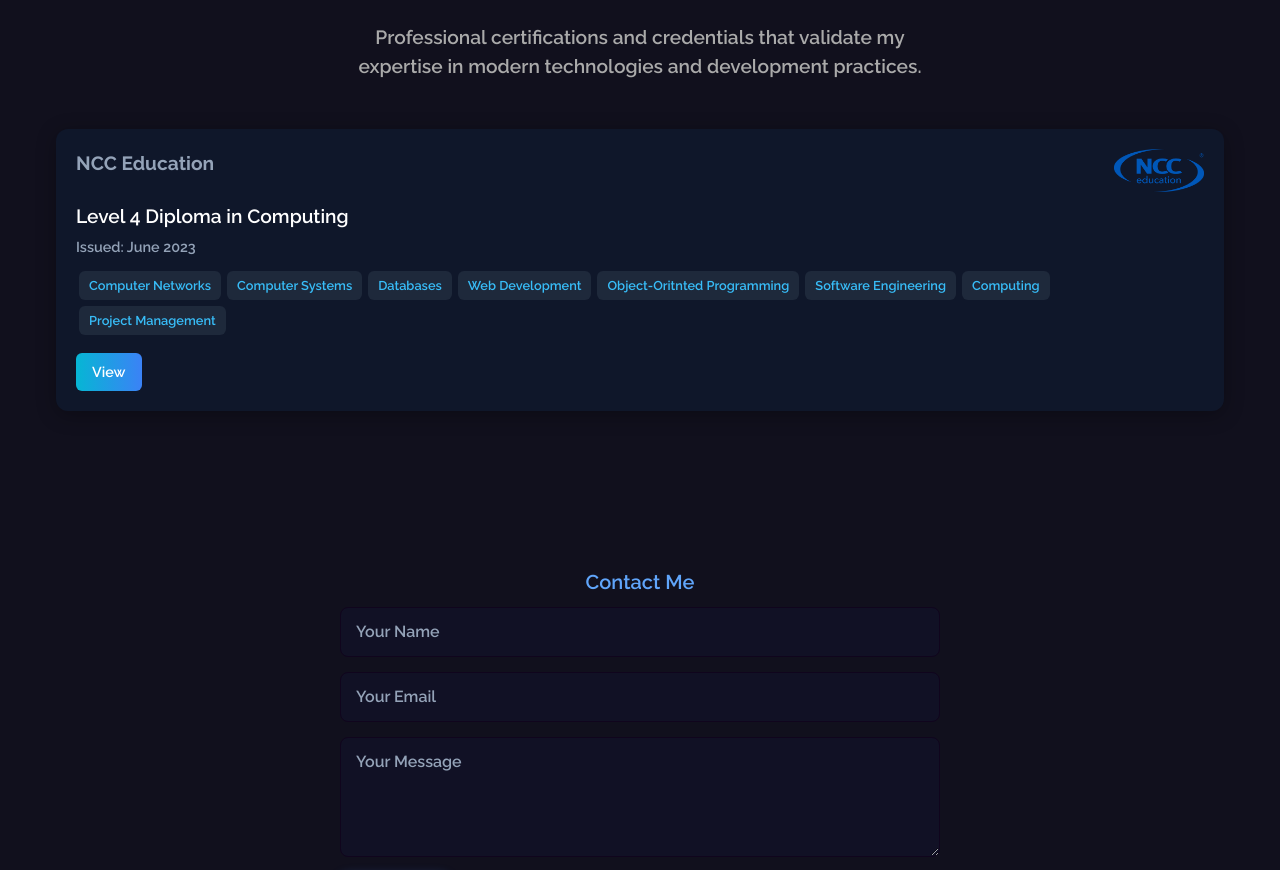
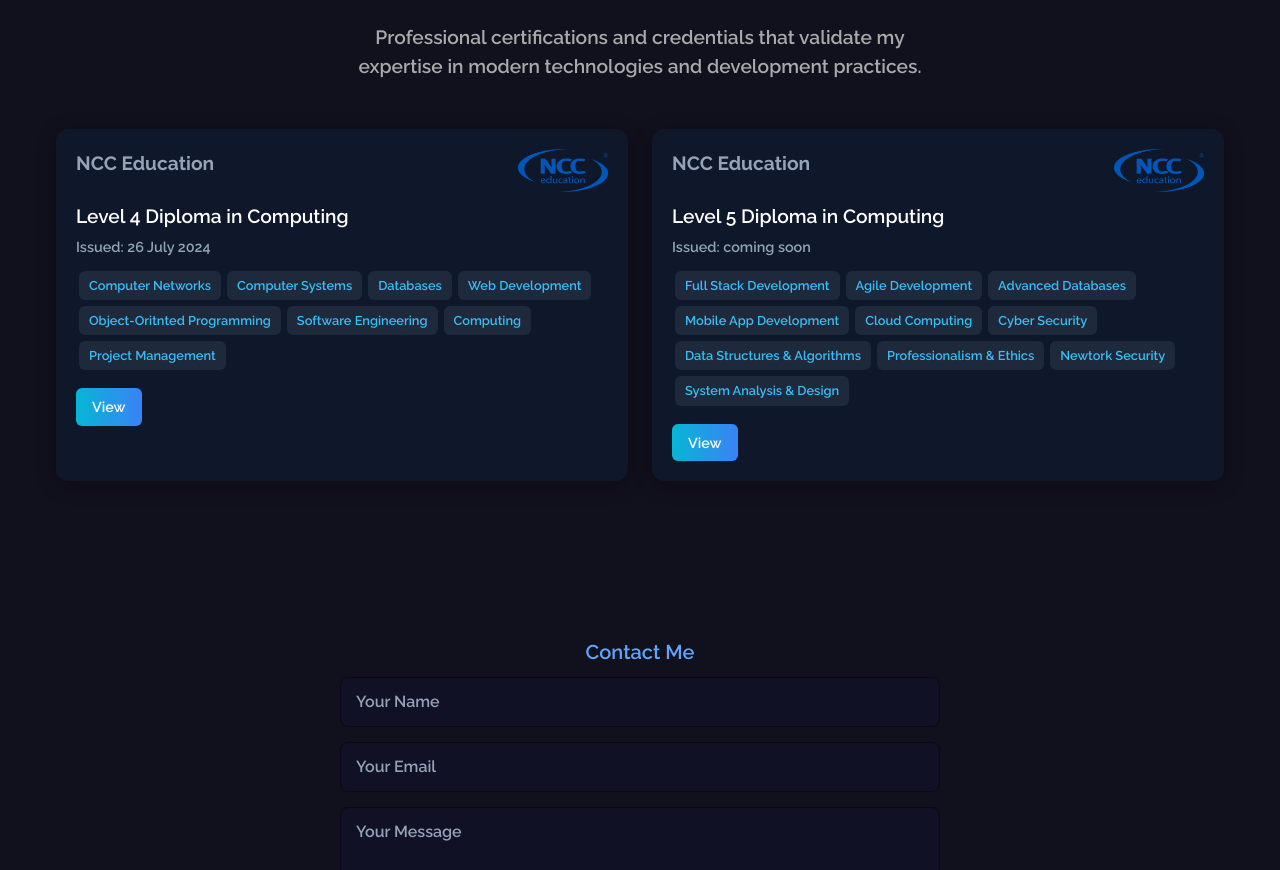
Before and after one commit to nandaminshin/new-protfolio, a React (Vite) app: page / in a window 1280 px wide. Shown: the part 8762-9632 px from the top of the page. Built offline with nearby package versions, Linux system fonts and the light colour scheme.

Commit message:
certificate upadate

```diff
--- a/src/components/Certifications.tsx
+++ b/src/components/Certifications.tsx
@@ -15,19 +15,20 @@ const certificates: Certificate[] = [
         id: 1,
         provider: "NCC Education",
         platformLogo: "/images/Ncc_edu.png",
-        issued: "June 2023",
+        issued: "26 July 2024",
         title: "Level 4 Diploma in Computing",
         skills: ["Computer Networks", "Computer Systems", "Databases", "Web Development", "Object-Oritnted Programming", "Software Engineering", "Computing", "Project Management"],
         file: "/certificates/NCC_Level4_Diploma_In_Computing_NandaMinShin.pdf",
     },
-    // {
-    //     id: 2,
-    //     provider: "IBM",
-    //     platform: "Coursera",
-    //     issued: "Jan 2023",
-    //     title: "DevOps Essentials",
-    //     skills: ["DevOps", "CI/CD", "Product Development"],
-    // },
+    {
+        id: 2,
+        provider: "NCC Education",
+        platformLogo: "/images/Ncc_edu.png",
+        issued: "coming soon",
+        title: "Level 5 Diploma in Computing",
+        skills: ["Full Stack Development", "Agile Development", "Advanced Databases", "Mobile App Development", "Cloud Computing", "Cyber Security", "Data Structures & Algorithms", "Professionalism & Ethics", "Newtork Security", "System Analysis & Design"],
+        file: "/certificates/coming-soon.jpg",
+    },
     // {
     //     id: 3,
     //     provider: "Meta",
```
Also changed, not shown: public/certificates/coming-soon.jpg (added).
